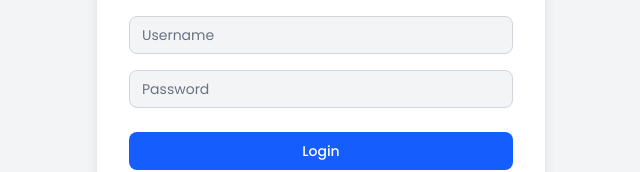
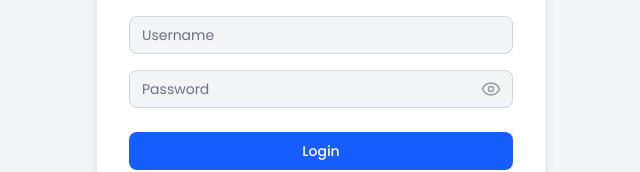
Before and after one commit to yugamauludi/sky-operator-command-center, a Next.js app: page /login in a window 1280 px wide. Shown: the part 546-718 px from the top of the page, without its empty margins (319-959 px from the left). Built offline with nearby package versions, Linux system fonts and the light colour scheme.

Commit message:
feat(login): add password visibility toggle and autofill styling

```diff
--- a/src/app/globals.css
+++ b/src/app/globals.css
@@ -68,12 +68,14 @@ body {
 }
 
 .thin-scrollbar {
-  scrollbar-width: auto; /* Firefox */
+  scrollbar-width: auto;
+  /* Firefox */
   scrollbar-color: #888 transparent;
 }
 
 .thin-scrollbar::-webkit-scrollbar {
-  width: 8px; /* Untuk mengatur tebal */
+  width: 8px;
+  /* Untuk mengatur tebal */
   height: 8px;
 }
 
@@ -145,8 +147,7 @@ body {
 .three-body__dot:nth-child(2)::after {
   bottom: 0;
   left: 0;
-  animation: wobble1 var(--uib-speed) infinite calc(var(--uib-speed) * -0.15)
-    ease-in-out;
+  animation: wobble1 var(--uib-speed) infinite calc(var(--uib-speed) * -0.15) ease-in-out;
 }
 
 .three-body__dot:nth-child(3) {
@@ -172,6 +173,7 @@ body {
 }
 
 @keyframes wobble1 {
+
   0%,
   100% {
     transform: translateY(0%) scale(1);
@@ -185,6 +187,7 @@ body {
 }
 
 @keyframes wobble2 {
+
   0%,
   100% {
     transform: translateY(0%) scale(1);
@@ -203,6 +206,7 @@ body {
 }
 
 @keyframes blinkSmooth {
+
   0%,
   100% {
     opacity: 1;
@@ -223,3 +227,21 @@ body {
 .apexcharts-pie-series path {
   cursor: pointer;
 }
+
+/* Override autofill styling untuk input */
+input:-webkit-autofill,
+input:-webkit-autofill:hover,
+input:-webkit-autofill:focus,
+input:-webkit-autofill:active {
+  -webkit-box-shadow: 0 0 0 30px white inset !important;
+  -webkit-text-fill-color: #000 !important;
+}
+
+/* Untuk dark mode */
+.dark input:-webkit-autofill,
+.dark input:-webkit-autofill:hover,
+.dark input:-webkit-autofill:focus,
+.dark input:-webkit-autofill:active {
+  -webkit-box-shadow: 0 0 0 30px rgb(17 24 39) inset !important;
+  -webkit-text-fill-color: #fff !important;
+}
--- a/src/app/login/page.tsx
+++ b/src/app/login/page.tsx
@@ -5,6 +5,7 @@ import Image from "next/image";
 import { LoginAuth } from "@/hooks/useAuth";
 import { useRouter } from "next/navigation";
 import { useUser } from "@/contexts/UserContext";
+import { Eye, EyeOff } from "lucide-react";
 
 export default function Login() {
   const router = useRouter();
@@ -14,6 +15,7 @@ export default function Login() {
   });
   const [isLoading, setIsLoading] = useState(false);
   const [error, setError] = useState("");
+  const [showPassword, setShowPassword] = useState(false);
   const { setUser } = useUser();
 
   const handleSubmit = async () => {
@@ -119,22 +121,38 @@ export default function Login() {
                   }
                 />
               </div>
-              <div>
+              <div className="relative">
                 <label htmlFor="password" className="sr-only">
                   Password
                 </label>
                 <input
                   id="password"
                   name="password"
-                  type="password"
+                  type={showPassword ? "text" : "password"}
                   required
-                  className="appearance-none rounded-lg relative block w-full px-3 py-2 border border-gray-300 dark:border-gray-600 placeholder-gray-500 dark:placeholder-gray-400 text-gray-900 dark:text-white bg-gray-100 dark:bg-gray-900 focus:outline-none focus:ring-2 focus:ring-blue-500 focus:border-blue-500 focus:z-10 sm:text-sm"
+                  autoComplete="current-password"
+                  className="appearance-none rounded-lg relative block w-full px-3 py-2 pr-10 border border-gray-300 dark:border-gray-600 placeholder-gray-500 dark:placeholder-gray-400 text-gray-900 dark:text-white bg-gray-100 dark:bg-gray-900 focus:outline-none focus:ring-2 focus:ring-blue-500 focus:border-blue-500 focus:z-10 sm:text-sm transition-colors duration-200"
                   placeholder="Password"
                   value={formData.password}
                   onChange={(e) =>
                     setFormData({ ...formData, password: e.target.value })
                   }
+                  style={{
+                    WebkitBoxShadow: "0 0 0 30px transparent inset",
+                    transition: "background-color 5000s ease-in-out 0s",
+                  }}
                 />
+                <button
+                  type="button"
+                  className="absolute inset-y-0 right-0 pr-3 flex items-center text-gray-400 hover:text-gray-600 dark:hover:text-gray-300 transition-colors duration-200 z-20"
+                  onClick={() => setShowPassword(!showPassword)}
+                >
+                  {showPassword ? (
+                    <EyeOff className="h-5 w-5" />
+                  ) : (
+                    <Eye className="h-5 w-5" />
+                  )}
+                </button>
               </div>
             </div>
 
```
